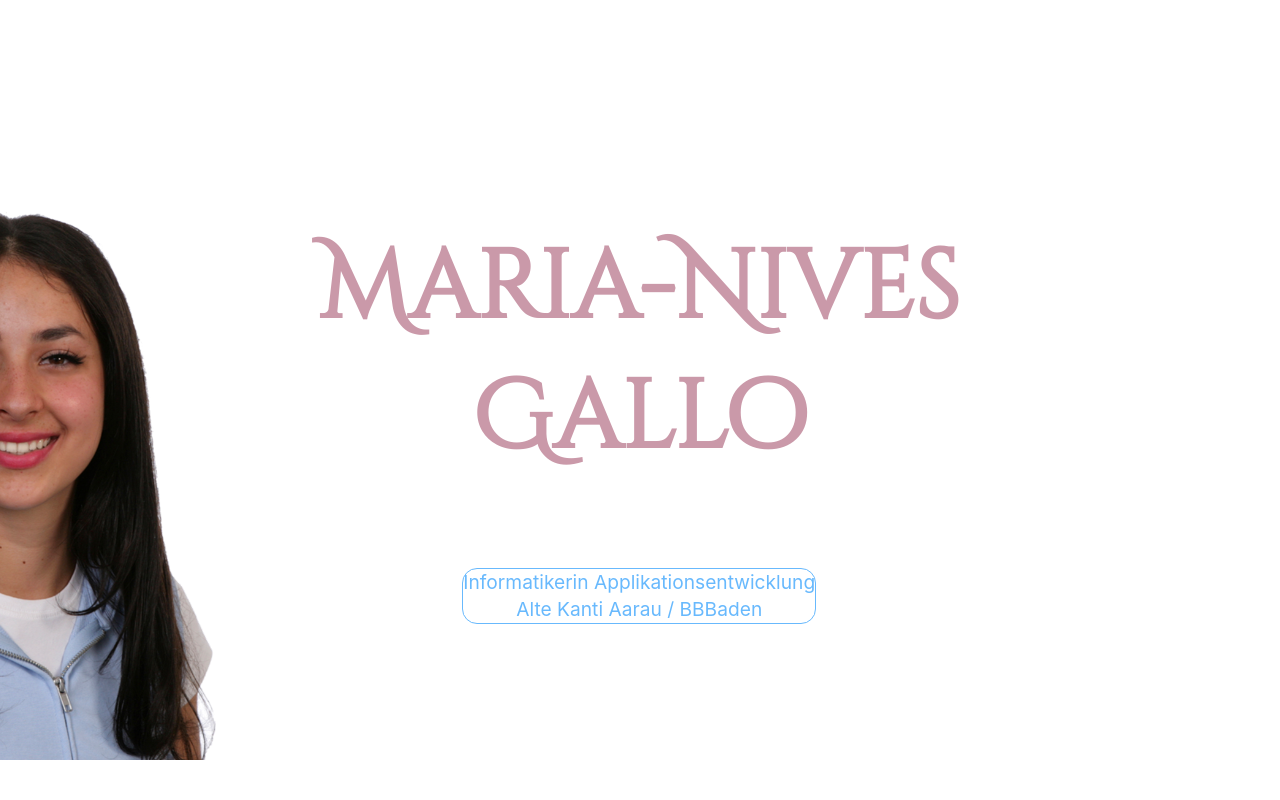
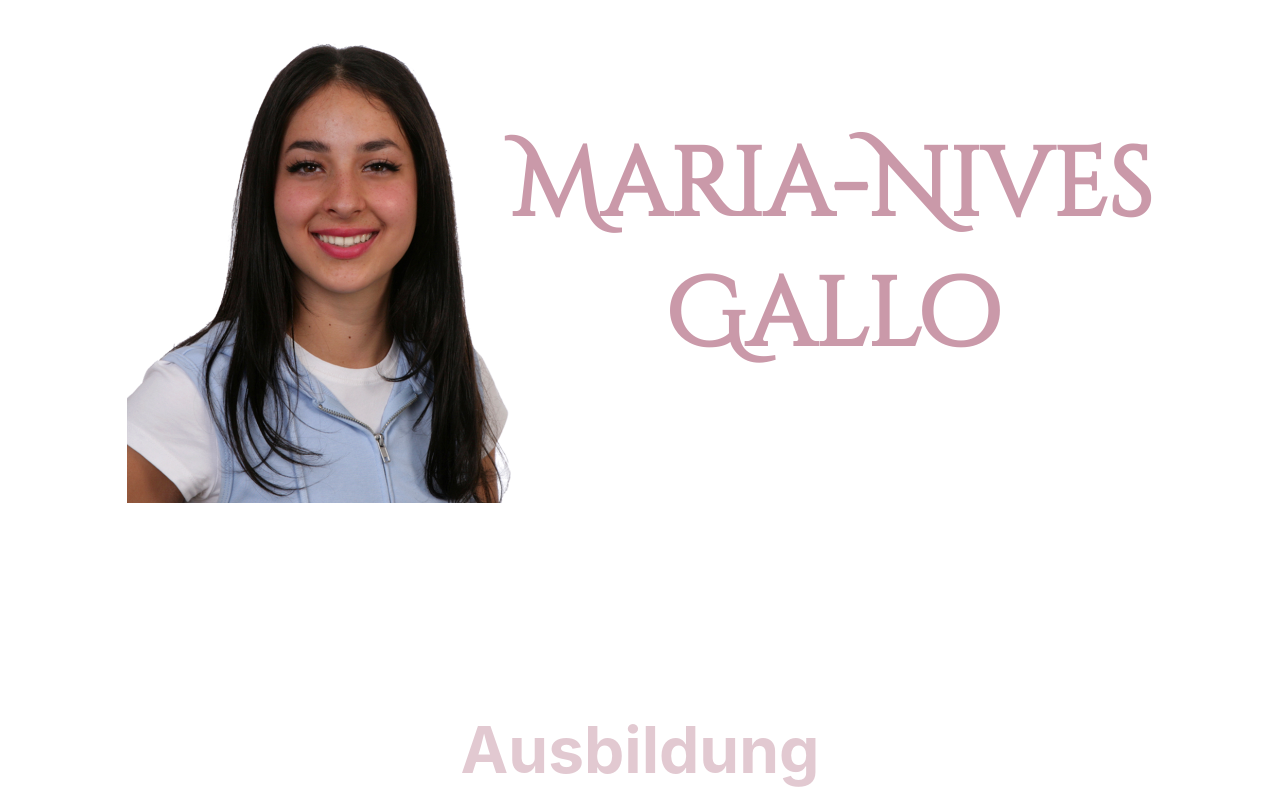
Before and after one commit to marianives/marianivesgallo.ch, a React app: page / in a window 1280 px wide. Shown: the top 800 px of the page. Built offline with nearby package versions, Linux system fonts and the light colour scheme.

Commit message:
picture updatet

```diff
--- a/src/App.css
+++ b/src/App.css
@@ -1,11 +1,11 @@
 .mntitle {
-  align-self: center;
   text-align: center;
   font-family: 'Cinzel Decorative', cursive;
   font-size: 6rem;
   color: #ca99a9;
 }
 
+/*
 .portfolio {
   align-self: flex-end;
   align-self: center;
@@ -16,29 +16,20 @@
   border-radius: 15px;
   font-size: 1.2rem;
 }
+*/
 
 .bild {
-  margin-left: -35rem;
-  align-self: flex-end;
-  width: 550;
-  height: 600px;
+  justify-self: left;
+  max-width: 30%;
+  height: auto;
 }
 
 .home {
-  margin-top: 10rem;
-  margin-right: 20rem;
+  justify-content: center;
   display: flex;
-  flex-direction: row;
+  align-items: center;
   flex-direction: row-reverse;
-  align-content: stretch;
 }
-.div{
-  align-items: center;
-  display: flex;
-  flex-direction: column;
-}
-
-
 
 .ausbildung {
   display: flex;
@@ -115,16 +106,18 @@
     height: 1px;
   }
 
-  .titel{
+  .titel {
     font-size: 3rem;
   }
 
-  .home{
+  .home {
     flex-direction: column;
   }
-  .titelSP{
+
+  .titelSP {
     font-size: 3rem;
   }
+
   .mntitle {
     font-size: 4rem;
   }
--- a/src/components/Home.js
+++ b/src/components/Home.js
@@ -1,20 +1,18 @@
 import React from 'react'
 import maria from "../images/bild.png"
 
+/*              <p className='portfolio'>
+                    Informatikerin Applikationsentwicklung   <br />
+                    Alte Kanti Aarau / BBBaden
+                </p>
+
+*/
 
 const Home = () => {
     return (
         <div className='home'>
-            <div className='div'>
-                <h1 className='mntitle'> Maria-Nives <br /> Gallo</h1>
-                <p className='portfolio'>
-                    Informatikerin Applikationsentwicklung   <br />
-                    Alte Kanti Aarau / BBBaden
-                </p>
-            </div>
-            <div className='bilddiv'>
-                <img src={maria} alt="Maria-Nives" className='bild '></img>
-            </div>
+            <h1 className='mntitle'> Maria-Nives <br /> Gallo</h1>
+            <img src={maria} alt="Maria-Nives" className='bild '></img>
         </div>
     )
 }
```
Also changed, not shown: src/images/bg.png (deleted).
